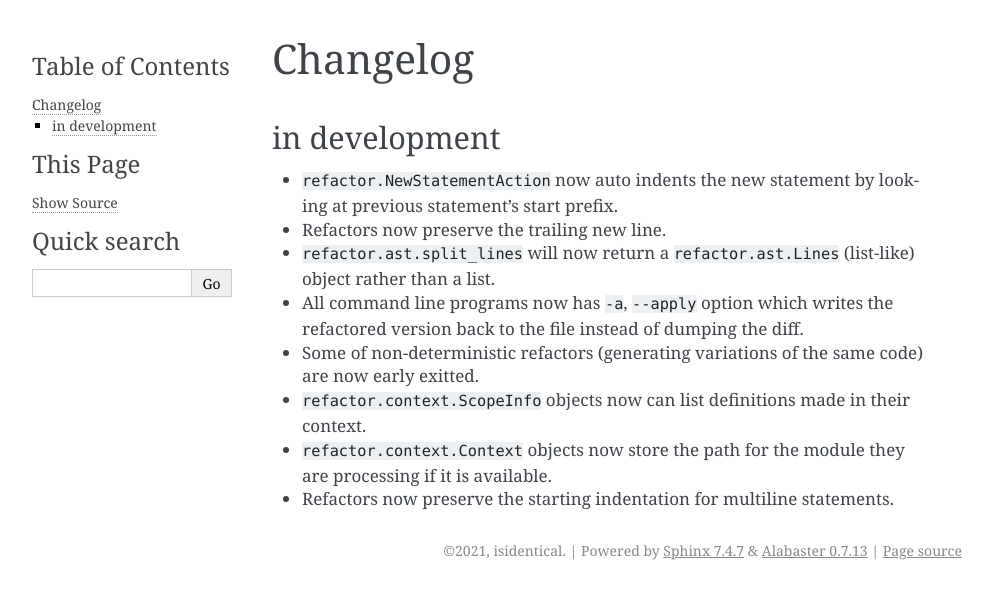
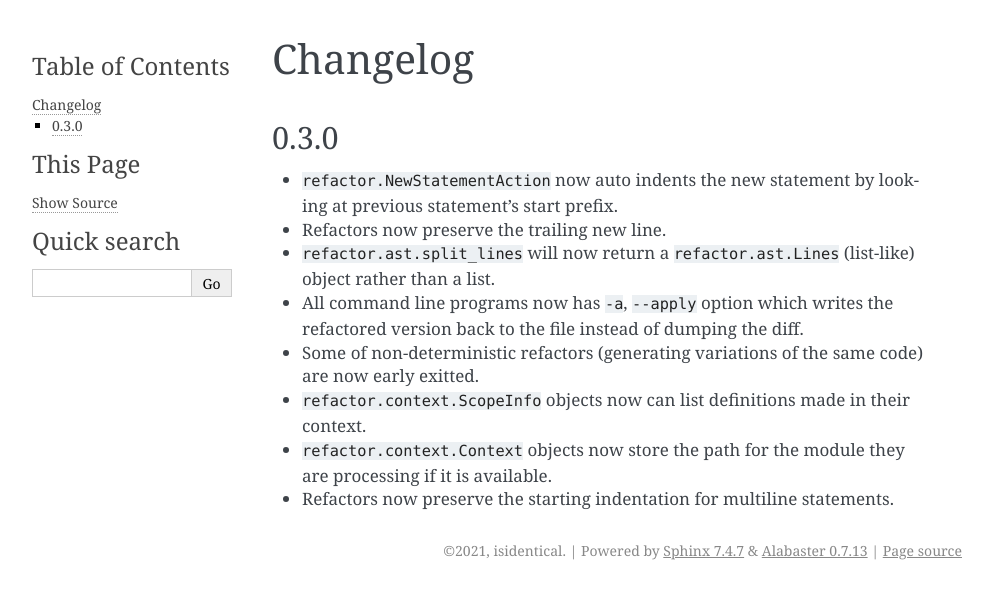
Before and after one commit to isidentical/refactor, a Sphinx documentation site: the page built from docs/source/changelog.md, in a window 1280 px wide. Shown: the top 599 px of the page, without its empty margins (148-1140 px from the left). Built offline with Sphinx 7.4.7, drawn with Linux system fonts in a browser that asks for light colours.

Commit message:
setup: release 0.3.0

```diff
--- a/docs/source/changelog.md
+++ b/docs/source/changelog.md
@@ -1,6 +1,6 @@
 # Changelog
 
-## in development
+## 0.3.0
 
 - `refactor.NewStatementAction` now auto indents the new statement by looking at previous statement's start prefix.
 - Refactors now preserve the trailing new line.
--- a/setup.cfg
+++ b/setup.cfg
@@ -1,6 +1,6 @@
 [metadata]
 name = refactor
-version = 0.2.0
+version = 0.3.0
 description = AST based source code refactor interface
 long_description = file: README.md
 long_description_content_type = text/markdown
```
